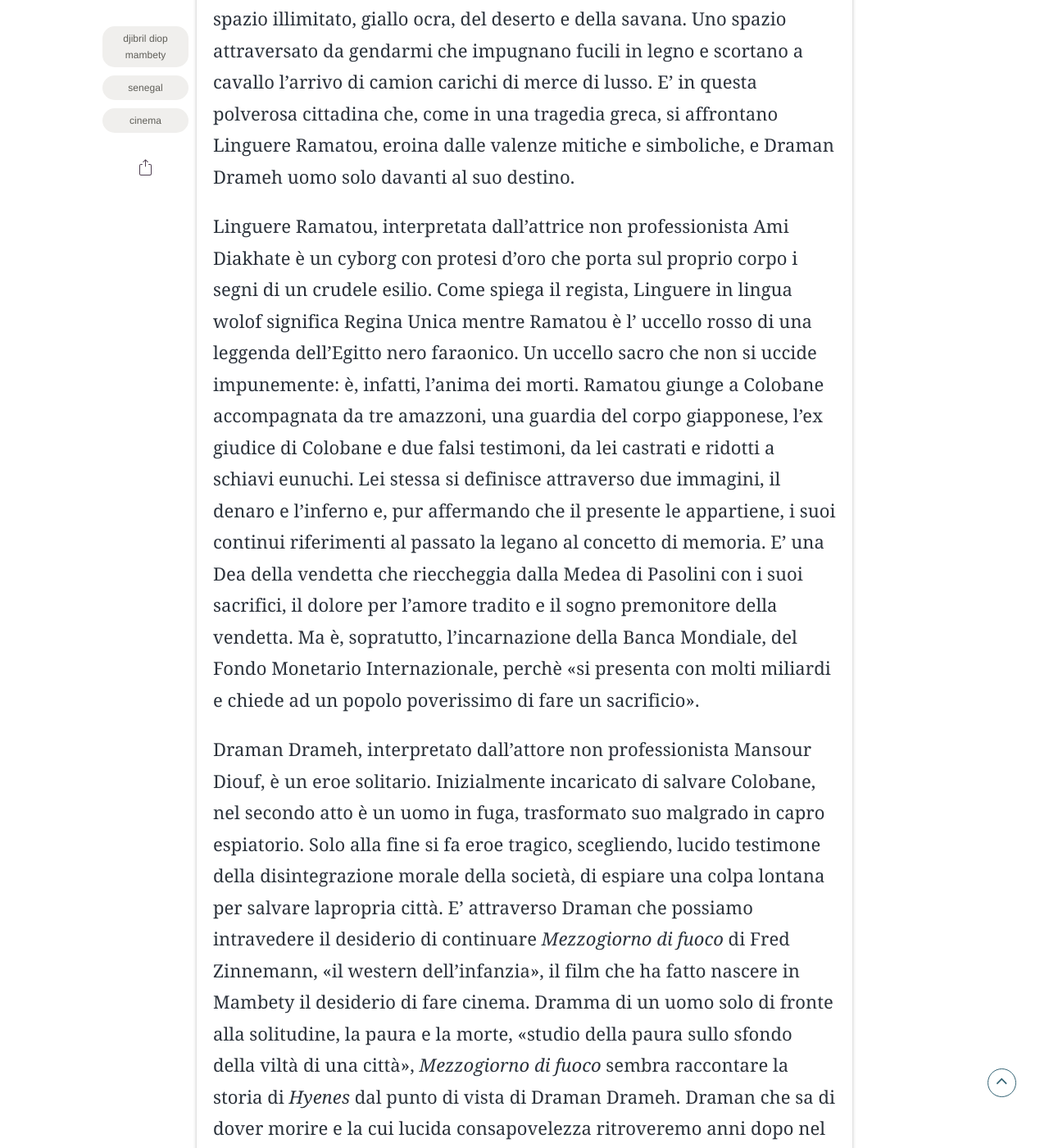
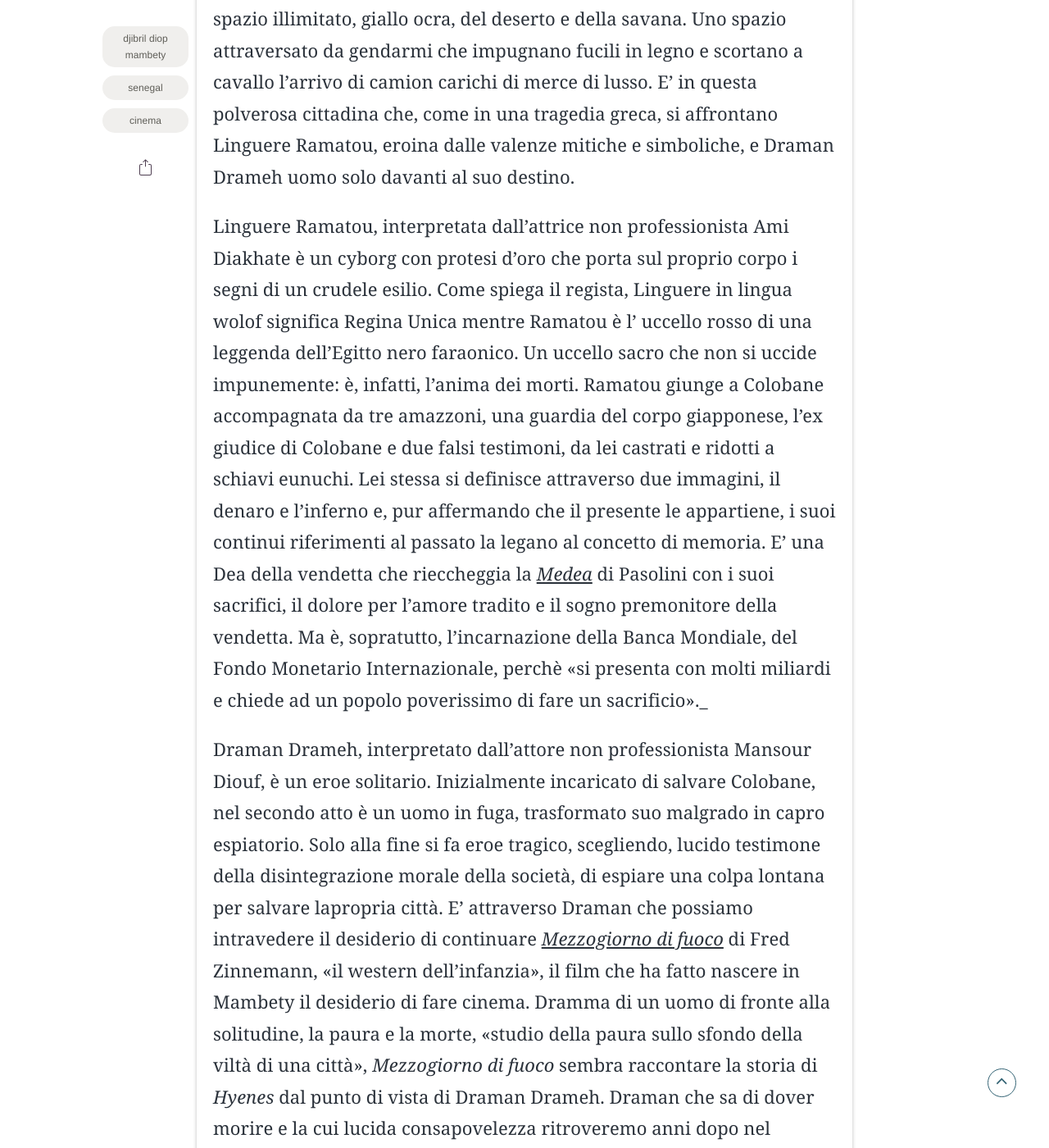
Before and after one commit to simonacella/simonacella.github.io, a Jekyll site: the page built from _posts/2024-08-06-Hyènes-un-western-tropicale.md, in a window 1280 px wide and 1400 px high, scrolled down 2636 px. Shown: the whole window at 82% size. Built offline with Jekyll 4.4.1, drawn with Linux system fonts in a browser that asks for light colours; some web fonts are replaced; comment, search, counter and statistics services are not loaded; some of the changed text lies outside the part shown.

Commit message:
Update 2024-08-06-Hyènes-un-western-tropicale.md

```diff
--- a/_posts/2024-08-06-Hyènes-un-western-tropicale.md
+++ b/_posts/2024-08-06-Hyènes-un-western-tropicale.md
@@ -13,23 +13,23 @@
 
 ![Ramatou e le amazzoni](./assets/img/posts/hyenes2.jpg)
 
-Presentato in concorso ufficiale al Festival di Cannes del 1992, _Hyènes_ segna il tormentato ritorno di Mambety al cinema.Se _Touki Bouki_ era nato dall'urgenza di rivoluzionare il cinema attraverso il racconto del desiderio dell'Altrove di un'intera generazione, _Hyènes_ nasce dall’ossessione di ritrovare Anta, «la ragazza che aveva avuto il coraggio di lasciare l'Africa e attraversare l'Atlantico da sola».
+Presentato in concorso ufficiale al Festival di Cannes del 1992, _Hyènes_ segna il tormentato ritorno di Mambety al cinema.Se [_Touki Bouki_](https://simonacella.github.io/Touki-Bouki.html) era nato dall'urgenza di rivoluzionare il cinema attraverso il racconto del desiderio dell'Altrove di un'intera generazione, _Hyènes_ nasce dall’ossessione di ritrovare Anta, «la ragazza che aveva avuto il coraggio di lasciare l'Africa e attraversare l'Atlantico da sola».
 
-Fantasticando sul possibile destino della giovane donna, Mambety costruisce un nuovo personaggio partendo dalla sovrapposizione di due potenti figure femminili. La prima è una prostituta di Dakar, soprannominata da tutti Linguere Ramatou, che un giorno sparisce misteriosamente così come era apparsa. Mambety ne inventa un passato leggendario immaginandola, ancora bambina, nel suo villaggio, dove una notte gli abitanti danno fuoco alla capanna della sua famiglia, sospettata di stregoneria. I resti della piccola Linguere non vengono ritrovati accanto a quelli del resto della famiglia e da quel momento l'intero villaggio vive nel terrore del ritorno di Linguere. Il personaggio rimane per anni “ibernato” nella fantasia del regista fino a quando, durante la visione del film di Bernard Wicki _La Rancune_ (1964), tratto da _La visita della vecchia Signora_ di Friedrich Dürrenmatt, l’immagine di Ingrid Bergmann, che nel film interpreta Claire Zachanassian, lo riporta alla memoria del regista. Mambety legge il testo del drammaturgo svizzero e decide di realizzarne una trasposizione cinematografica.
+Fantasticando sul possibile destino della giovane donna, Mambety costruisce un nuovo personaggio partendo dalla sovrapposizione di due potenti figure femminili. La prima è una prostituta di Dakar, soprannominata da tutti Linguere Ramatou, che un giorno sparisce misteriosamente così come era apparsa. Mambety ne inventa un passato leggendario immaginandola, ancora bambina, nel suo villaggio, dove una notte gli abitanti danno fuoco alla capanna della sua famiglia, sospettata di stregoneria. I resti della piccola Linguere non vengono ritrovati accanto a quelli del resto della famiglia e da quel momento l'intero villaggio vive nel terrore del ritorno di Linguere. Il personaggio rimane per anni “ibernato” nella fantasia del regista fino a quando, durante la visione del film di Bernard Wicki [_La Rancune_](https://youtu.be/0Y681DYBXec?si=6WLP_8VY7Nx-xyYX) (1964), tratto da _La visita della vecchia Signora_ di Friedrich Dürrenmatt, l’immagine di Ingrid Bergmann, che nel film interpreta Claire Zachanassian, lo riporta alla memoria del regista. Mambety legge il testo del drammaturgo svizzero e decide di realizzarne una trasposizione cinematografica.
 
 Nasce così _Hyenes_, storia del ritorno a Colobane di Linguere Ramatou, diventata miliardaria e disposta a far piovere una pioggia d'oro sulla cittadina a condizione che Draman Drameh, l'uomo che l'ha tradita trent'anni prima, sia condannato a morte. Colobane, metafora urbana che assomma bancarotta, disastro economico e disperazione è una distopica sovrapposizione tra la cittadina di Güllen descritta da Dürrenmatt e un'anonima cittadina del Sahel. La scenografia è quella di un western. A Colobane c'è una stazione, una locanda, l’ emporio/Saloon, il municipio, la stazione di polizia, la chiesa alle quali si aggiungono due spazi che riportano al contesto africano: la Tana delle Iene e il Cimitero degli Elefanti. Delimitano i suoi confini il mare e lo spazio illimitato, giallo ocra, del deserto e della savana. Uno spazio attraversato da gendarmi che impugnano fucili in legno e scortano a cavallo l’arrivo di camion carichi di merce di lusso. E' in questa polverosa cittadina che, come in una tragedia greca, si affrontano Linguere Ramatou, eroina dalle valenze mitiche e simboliche, e Draman Drameh uomo solo davanti al suo destino.
 
-Linguere Ramatou, interpretata dall’attrice non professionista Ami Diakhate è un cyborg con protesi d'oro che porta sul proprio corpo i segni di un crudele esilio. Come spiega il regista, Linguere in lingua wolof significa Regina Unica mentre Ramatou è l' uccello rosso di una leggenda dell'Egitto nero faraonico. Un uccello sacro che non si uccide impunemente: è, infatti, l'anima dei morti. Ramatou giunge a Colobane accompagnata da tre amazzoni, una guardia del corpo giapponese, l’ex giudice di Colobane e due falsi testimoni, da lei castrati e ridotti a schiavi eunuchi. Lei stessa si definisce attraverso due immagini, il denaro e l’inferno e, pur affermando che il presente le appartiene, i suoi continui riferimenti al passato la legano al concetto di memoria. E' una Dea della vendetta che rieccheggia dalla Medea di Pasolini con i suoi sacrifici, il dolore per l'amore tradito e il sogno premonitore della vendetta. Ma è, sopratutto, l'incarnazione della Banca Mondiale, del Fondo Monetario Internazionale, perchè «si presenta con molti miliardi e chiede ad un popolo poverissimo di fare un sacrificio».
+Linguere Ramatou, interpretata dall’attrice non professionista Ami Diakhate è un cyborg con protesi d'oro che porta sul proprio corpo i segni di un crudele esilio. Come spiega il regista, Linguere in lingua wolof significa Regina Unica mentre Ramatou è l' uccello rosso di una leggenda dell'Egitto nero faraonico. Un uccello sacro che non si uccide impunemente: è, infatti, l'anima dei morti. Ramatou giunge a Colobane accompagnata da tre amazzoni, una guardia del corpo giapponese, l’ex giudice di Colobane e due falsi testimoni, da lei castrati e ridotti a schiavi eunuchi. Lei stessa si definisce attraverso due immagini, il denaro e l’inferno e, pur affermando che il presente le appartiene, i suoi continui riferimenti al passato la legano al concetto di memoria. E' una Dea della vendetta che rieccheggia la [_Medea_](https://youtu.be/HN-KHdL1Hs0?si=LTDZdY0_wbV9ZdLv) di Pasolini con i suoi sacrifici, il dolore per l'amore tradito e il sogno premonitore della vendetta. Ma è, sopratutto, l'incarnazione della Banca Mondiale, del Fondo Monetario Internazionale, perchè «si presenta con molti miliardi e chiede ad un popolo poverissimo di fare un sacrificio»._
 
-Draman Drameh, interpretato dall’attore non professionista Mansour Diouf, è un eroe solitario. Inizialmente incaricato di salvare Colobane, nel secondo atto è un uomo in fuga, trasformato suo malgrado in capro espiatorio. Solo alla fine si fa eroe tragico, scegliendo, lucido testimone della disintegrazione morale della società, di espiare una colpa lontana per salvare lapropria città. E' attraverso Draman che possiamo intravedere il desiderio di continuare _Mezzogiorno di fuoco_ di Fred Zinnemann, «il western dell'infanzia», il film che ha fatto nascere in Mambety il desiderio di fare cinema. Dramma di un uomo solo di fronte alla solitudine, la paura e la morte, «studio della paura sullo sfondo della viltà di una città», _Mezzogiorno di fuoco_ sembra raccontare la storia di _Hyenes_ dal punto di vista di Draman Drameh. Draman che sa di dover morire e la cui lucida consapovelezza ritroveremo anni dopo nel personaggio di Satché protagonista di _Tey_ (2012) di Alain Gomis.
+Draman Drameh, interpretato dall’attore non professionista Mansour Diouf, è un eroe solitario. Inizialmente incaricato di salvare Colobane, nel secondo atto è un uomo in fuga, trasformato suo malgrado in capro espiatorio. Solo alla fine si fa eroe tragico, scegliendo, lucido testimone della disintegrazione morale della società, di espiare una colpa lontana per salvare lapropria città. E' attraverso Draman che possiamo intravedere il desiderio di continuare [_Mezzogiorno di fuoco_](https://youtu.be/vFRm6xPDLFc?si=I_IimQAWMXFQlMcz) di Fred Zinnemann, «il western dell'infanzia», il film che ha fatto nascere in Mambety il desiderio di fare cinema. Dramma di un uomo di fronte alla solitudine, la paura e la morte, «studio della paura sullo sfondo della viltà di una città», _Mezzogiorno di fuoco_ sembra raccontare la storia di _Hyenes_ dal punto di vista di Draman Drameh. Draman che sa di dover morire e la cui lucida consapovelezza ritroveremo anni dopo nel personaggio di Satché protagonista di [_Tey_](https://youtu.be/bHEwqSlzNOc?si=8vaTGALgzBKcVZkH) (2012) di Alain Gomis.
 
 Il confronto tra Linguere e Draman avviene con la mediazione degli abitanti di Colobane che, attratti dal miraggio del denaro, si trasformeranno in un'orda affamata che «mangerà» Draman sacrificandolo all'altare del Dio denaro. E' attraverso la trasformazione degli abitanti di Colobane che Mambety offre un'analisi spietata dell'Africa piegata al neocolonialismo.
 
 {% youtube "https://www.youtube.com/watch?v=FqO9FFwIAGA" %}
 
-_Hyenes_ sovrappone il western ad un testo teatrale (che già contiene in sè elementi del teatro greco) e, come nel più classico dei generi, il Legal Drama, usa il rituale del processo come espediente narrativo centrale e fortemente simbolico. Abderrahmane Sissako, nel 2006, con _Bamako_ , racconterà di un altro tribunale informale, all'interno del quale rappresentanti della società civile africana processano la Banca Mondiale e il Fondo Monetario Internazionale.
+_Hyenes_ sovrappone il western ad un testo teatrale (che già contiene in sè elementi del teatro greco) e usa,  come nel più classico dei generi, il Legal Drama, il rituale del processo come espediente narrativo centrale e fortemente simbolico. Abderrahmane Sissako, nel 2006, con [_Bamako_ ](https://youtu.be/MOt0IlNBll0?si=dQ5H4vMBUPuvpw_J), racconterà di un altro tribunale informale, all'interno del quale rappresentanti della società civile africana processano la Banca Mondiale e il Fondo Monetario Internazionale.
 
 _Hyènes_ è un western tropicale postcoloniale, un film distopico che restituisce una lucida e amara riflessione sull'esilio e la memoria, sul perdono e la vendetta, sul potere del denaro e sulla perdità dell'identità, sulla solitudine.
 
-Un altro film viene alla mente. E' _Guelwaar_ di Sembene Ousmane del 1993. Storia dell'omicidio di un importante difensore dell'Africa incorrotta e libera. Per un errore amministrativo, il suo cadavere, pur essendo egli cattolico, è stato sepolto nel cimitero musulmano. La disputa che scoppia tra i due gruppi sociali e che sottolinea l'importanza ancora considerevole del rito, consente al regista di denunciare un'Africa che venera i doni dei benefattori stranieri col rischio di essere portata ad uno stato di mendicante.
+Un altro film viene alla mente. E' [_Guelwaar_] (https://dai.ly/x8hrknv) di Sembene Ousmane del 1993. Storia dell'omicidio di un importante difensore dell'Africa incorrotta e libera. Per un errore amministrativo, il suo cadavere, pur essendo egli cattolico, è stato sepolto nel cimitero musulmano. La disputa che scoppia tra i due gruppi sociali e che sottolinea l'importanza ancora considerevole del rito, consente al regista di denunciare un' Africa che venera i doni dei benefattori stranieri col rischio di essere portata ad uno stato di mendicante.
 I due maestri del cinema senegalese, si ritrovano cosi, uniti in una speculare idea del cinema. Cinema di poesia. Cinema politico.
```
